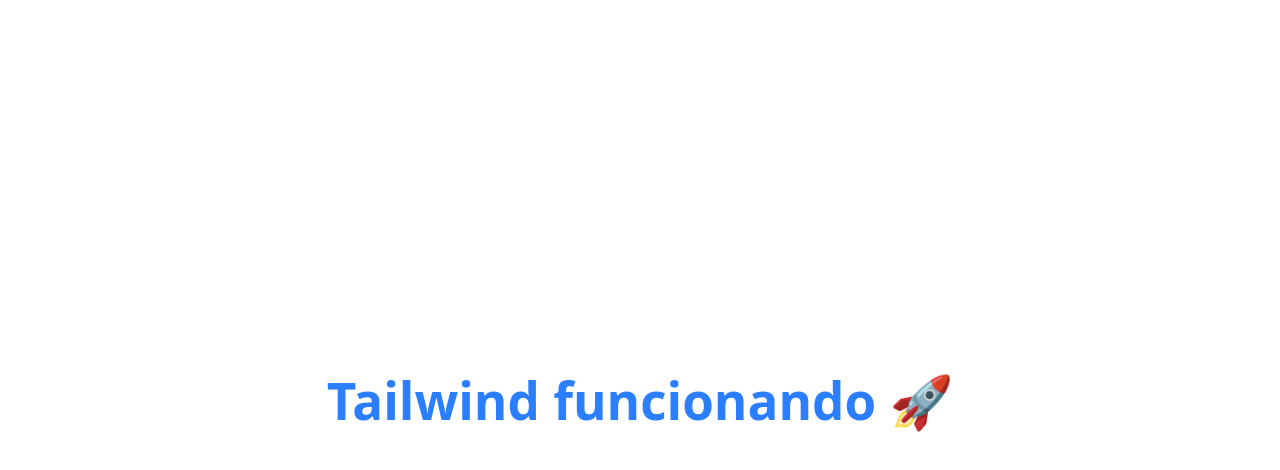
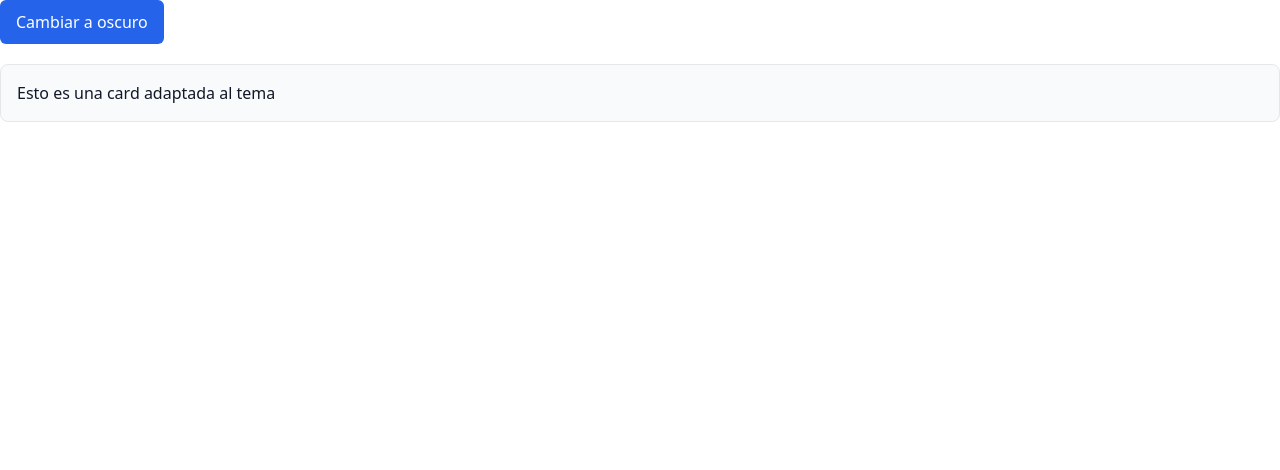
Before and after one commit to EmanuelRdzM/quinzenal-web, a Vue app: page / in a window 1280 px wide. Shown: the top 470 px of the page. Built offline with nearby package versions, Linux system fonts and the light colour scheme.

Commit message:
Implementación de modo oscuro e instalación de dependencias

```diff
--- a/src/App.vue
+++ b/src/App.vue
@@ -1,26 +1,19 @@
 <script setup>
-import HelloWorld from './components/HelloWorld.vue'
+import { useTheme } from './composables/useTheme'
+
+const { theme, toggleTheme } = useTheme()
 </script>
 
 <template>
-  <div class="p-10">
-    <h1 class="text-4xl font-bold text-blue-500">
-      Tailwind funcionando 🚀
-    </h1>
+  <div>
+
+    <button class="button" @click="toggleTheme">
+      Cambiar a {{ theme === 'dark' ? 'claro' : 'oscuro' }}
+    </button>
+
+    <div class="card" style="margin-top:20px;">
+      Esto es una card adaptada al tema
+    </div>
+
   </div>
 </template>
-
-<style scoped>
-.logo {
-  height: 6em;
-  padding: 1.5em;
-  will-change: filter;
-  transition: filter 300ms;
-}
-.logo:hover {
-  filter: drop-shadow(0 0 2em #646cffaa);
-}
-.logo.vue:hover {
-  filter: drop-shadow(0 0 2em #42b883aa);
-}
-</style>
--- /dev/null
+++ b/src/composables/useTheme.js
@@ -0,0 +1,27 @@
+import { ref, watch } from 'vue'
+
+const theme = ref(localStorage.getItem('theme') || 'light')
+
+export function useTheme() {
+
+  const applyTheme = () => {
+    if (theme.value === 'dark') {
+      document.documentElement.classList.add('dark')
+    } else {
+      document.documentElement.classList.remove('dark')
+    }
+
+    localStorage.setItem('theme', theme.value)
+  }
+
+  const toggleTheme = () => {
+    theme.value = theme.value === 'dark' ? 'light' : 'dark'
+  }
+
+  watch(theme, applyTheme, { immediate: true })
+
+  return {
+    theme,
+    toggleTheme
+  }
+}
--- a/src/main.js
+++ b/src/main.js
@@ -1,5 +1,6 @@
 import { createApp } from 'vue'
 import './style.css'
+import './styles/theme.css'
 import App from './App.vue'
 
 createApp(App).mount('#app')
--- a/src/style.css
+++ b/src/style.css
@@ -1,47 +1,29 @@
 @import "tailwindcss";
-
-:root {
-  font-family: system-ui, Avenir, Helvetica, Arial, sans-serif;
-  line-height: 1.5;
-  font-weight: 400;
-
-  color-scheme: light dark;
-  color: rgba(255, 255, 255, 0.87);
-  background-color: #242424;
-
-  font-synthesis: none;
-  text-rendering: optimizeLegibility;
-  -webkit-font-smoothing: antialiased;
-  -moz-osx-font-smoothing: grayscale;
-}
+@import "tailwindcss/preflight";
+@import "tailwindcss/utilities";
 
 body {
-  margin: 0;
-  display: flex;
-  place-items: center;
-  min-width: 320px;
-  min-height: 100vh;
-}
-
-h1 {
-  font-size: 3.2em;
-  line-height: 1.1;
+  background-color: var(--color-background);
+  color: var(--color-text);
+  transition: background-color 0.25s, color 0.25s;
 }
 
 .card {
-  padding: 2em;
+  background-color: var(--color-surface);
+  border: 1px solid var(--color-border);
+  border-radius: 8px;
+  padding: 16px;
 }
 
-#app {
-  max-width: 1280px;
-  margin: 0 auto;
-  padding: 2rem;
-  text-align: center;
+.button {
+  background-color: var(--color-primary);
+  color: white;
+  border: none;
+  padding: 10px 16px;
+  border-radius: 6px;
+  cursor: pointer;
 }
 
-@media (prefers-color-scheme: light) {
-  :root {
-    color: #213547;
-    background-color: #ffffff;
-  }
+.button:hover {
+  background-color: var(--color-primary-hover);
 }
--- /dev/null
+++ b/src/styles/theme.css
@@ -0,0 +1,27 @@
+/* Tema claro (default) */
+:root {
+  --color-primary: #2563eb;
+  --color-primary-hover: #1d4ed8;
+
+  --color-background: #ffffff;
+  --color-surface: #f9fafb;
+
+  --color-text: #111827;
+  --color-text-secondary: #6b7280;
+
+  --color-border: #e5e7eb;
+}
+
+/* Tema oscuro */
+.dark {
+  --color-primary: #3b82f6;
+  --color-primary-hover: #2563eb;
+
+  --color-background: #0f172a;
+  --color-surface: #111827;
+
+  --color-text: #f9fafb;
+  --color-text-secondary: #9ca3af;
+
+  --color-border: #1f2937;
+}
```
Also changed, not shown: package.json (+7 -1 lines), 1 other file (tests, documents, lock files or other folders).
